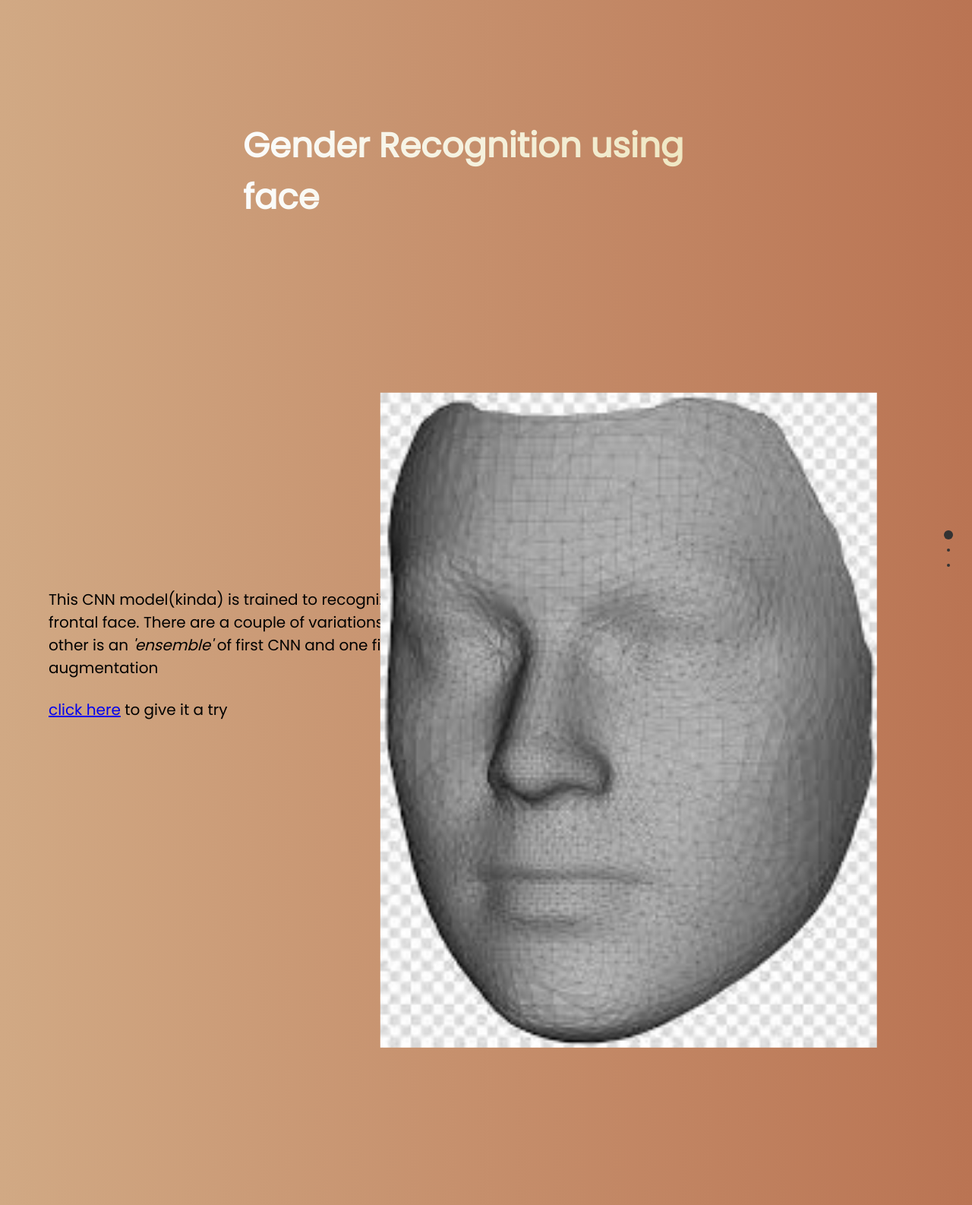
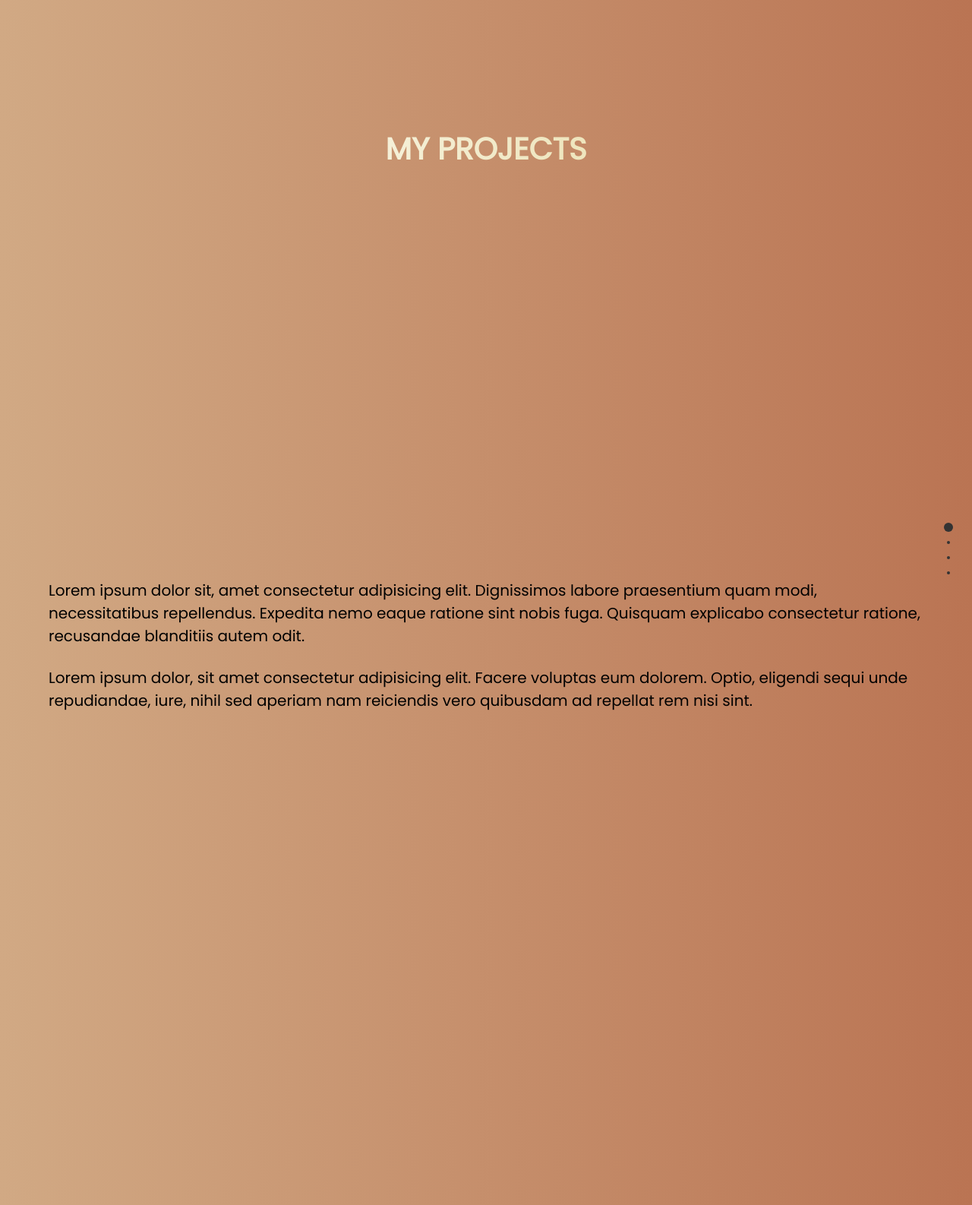
Before and after one commit to saichandrapandraju/django_site, a Django app: page /projects/ in a window 1280 px wide. Shown: the part 138-1724 px from the top of the page at 76% size. Run offline with Django 3.2, Linux system fonts and the light colour scheme.

Commit message:
added augmented_cnn model & alignment fixes for projects.html

```diff
--- a/static/css/gender_recog/styles.css
+++ b/static/css/gender_recog/styles.css
@@ -24,6 +24,7 @@
   padding-top: 2vh;
   min-height: 8vh;
   background: linear-gradient(to left, #ba7453, #d1a984);
+  /* background: red; */
   font-family: "Poppins", sans-serif;
 }
 .nav-links {
@@ -178,33 +179,38 @@
   cursor: pointer;
 }
 .face {
-  height: 50%;
+  height: 45%;
   position: absolute;
-  top: 60%;
+  top: 55%;
   left: 80%;
   transform: translate(-80%, -60%);
 }
 
-/* .s1 h1, */
+.s1 h1,
 .s2 h1,
 .s3 h1,
 .s4 h1 {
-  font-size: 45px;
+  font-size: 40px;
   position: absolute;
   top: 10%;
   left: 50%;
   transform: translate(-50%, -10%);
-  background: linear-gradient(to left, #eee5bd, #fbfcfc);
+  background: linear-gradient(to left, #eee5bd, #f5f0d8);
   -webkit-background-clip: text;
   -webkit-text-fill-color: transparent;
 }
 .description {
-  margin: 20%;
+  /* margin: 20%; */
   width: 60%;
   margin-left: 5%;
   font-size: 20px;
 }
+.s1 .description {
+  /* margin: 20%; */
+  width: 90%;
+  margin-left: 5%;
+  font-size: 20px;
+}
 .description p {
-  margin-top: 25px;
   margin-bottom: 25px;
 }
--- a/static/projects.js
+++ b/static/projects.js
@@ -6,7 +6,7 @@ new fullpage("#fullpage", {
     const title = section.querySelector("h1");
     const tl = new TimelineMax({ delay: 0.5 });
     tl.fromTo(title, 0.5, { y: "50", opacity: 0 }, { y: 0, opacity: 1 });
-    if (destination.index === 0) {
+    if (destination.index === 1) {
       const face = document.querySelectorAll(".face");
       const description = document.querySelector(".description");
 
--- a/templates/gender_recog/projects.html
+++ b/templates/gender_recog/projects.html
@@ -2,9 +2,23 @@
 {% extends "gender_recog/nav.html" %} {% load static %} {% block body_block %}
 
 <div id="fullpage">
-  <!-- <section class="section s1">
+  <section class="section s1">
     <h1>MY PROJECTS</h1>
-  </section> -->
+    <div class="description">
+      <p>
+        Lorem ipsum dolor sit, amet consectetur adipisicing elit. Dignissimos
+        labore praesentium quam modi, necessitatibus repellendus. Expedita nemo
+        eaque ratione sint nobis fuga. Quisquam explicabo consectetur ratione,
+        recusandae blanditiis autem odit.
+      </p>
+      <p>
+        Lorem ipsum dolor, sit amet consectetur adipisicing elit. Facere
+        voluptas eum dolorem. Optio, eligendi sequi unde repudiandae, iure,
+        nihil sed aperiam nam reiciendis vero quibusdam ad repellat rem nisi
+        sint.
+      </p>
+    </div>
+  </section>
   <section class="section s2">
     <h1>Gender Recognition using face</h1>
     <div class="description">
```
Also changed, not shown: gender_recog/models.py (+7 -3 lines), db.sqlite3, 1 other file.
